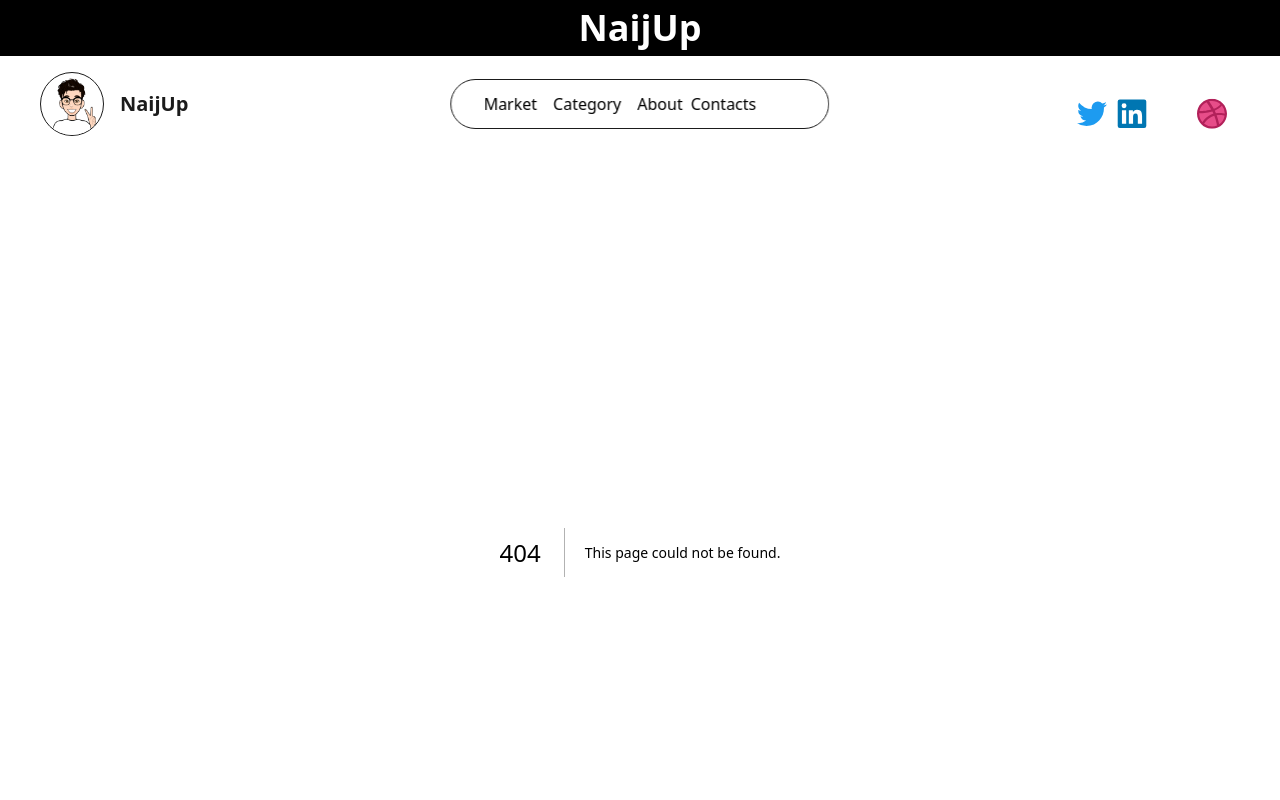
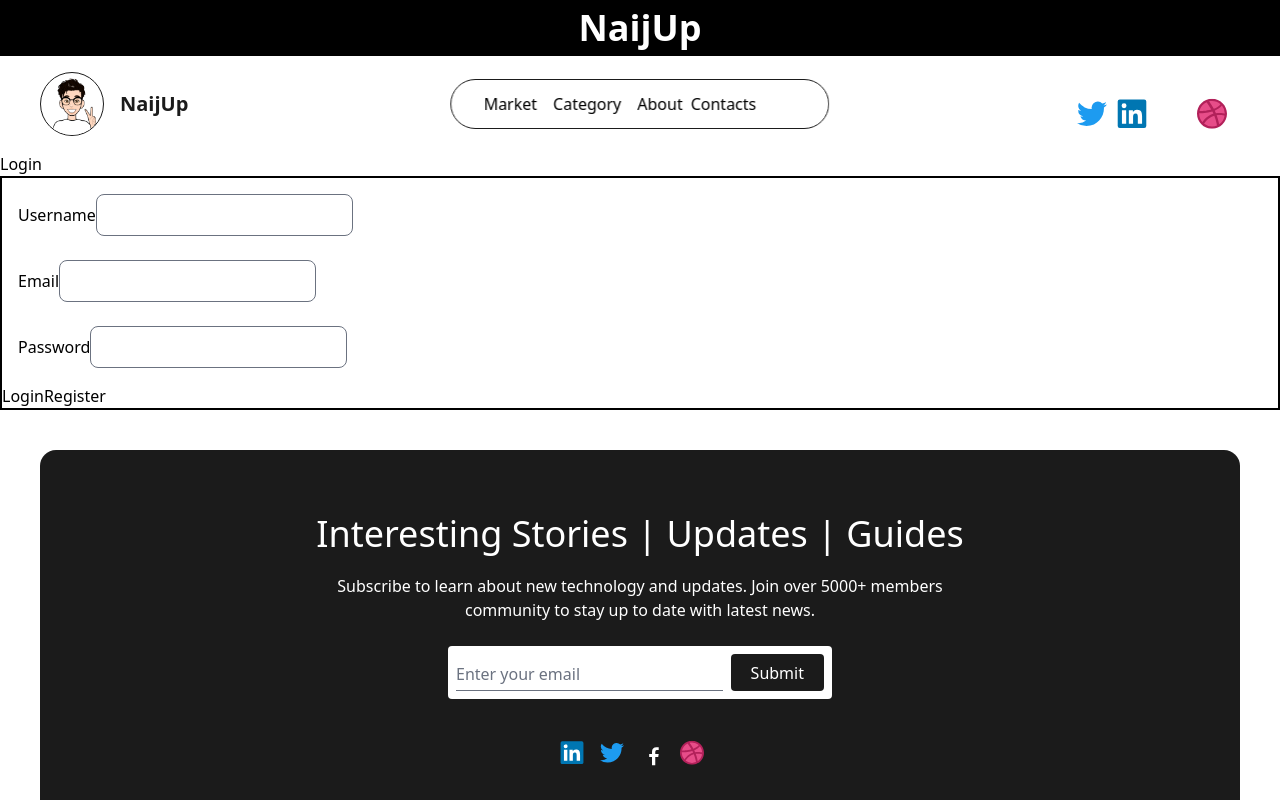
Before and after one commit to maoltech-ltd/naijup, a Next.js app: page /signin in a window 1280 px wide. Before the commit this address had no page. Shown: the top 800 px of the page. Built offline with nearby package versions, Linux system fonts and the light colour scheme.

Commit message:
myblog signup

```diff
--- a/src/app/(account)/signin.tsx/page.tsx
+++ b/src/app/(account)/signin/page.tsx
@@ -1,10 +1,9 @@
+"use client";
 import Link from 'next/link';
-import { useRouter } from 'next/router';
 import { useForm } from 'react-hook-form';
 import * as Yup from 'yup';
 
-const Login = () => {
-    const router = useRouter();
+const SignIn = () => {
 
     // form validation rules
     const validationSchema = Yup.object().shape({
@@ -12,13 +11,16 @@ const Login = () => {
         email: Yup.string().email().required('Email is required'),
         password: Yup.string().required('Password is required')
     });
-     const formOptions = validationSchema.validate();
 
-    // get functions to build form with useForm() hook
-    const { register, handleSubmit, formState } = useForm(formOptions);
-    const { errors } = formState;
+    const { register, handleSubmit, formState } = useForm();
+    const { errors}: any = formState;
 
-    function onSubmit(data: any) {
+    async function onSubmit(data: any) {
+        const {error}: any = await validationSchema.validate(data)
+        if(error){
+            console.log(error)
+        }
+
         console.log(data);
     }
 
@@ -27,27 +29,27 @@ const Login = () => {
             <div className="card">
                 <h4 className="card-header">Login</h4>
                 <div className="card-body">
-                    <form onSubmit={handleSubmit(onSubmit)}>
-                        <div className="form-group">
+                    <form onSubmit={handleSubmit(onSubmit)} className='border border-solid border-black border-2 content-center justify-center'>
+                        <div className="form-group p-2 m-2">
                             <label>Username</label>
-                            <input name="username" type="text" {...register('username')} className={`form-control ${errors.username ? 'is-invalid' : ''}`} />
+                            <input type="text" {...register('username')} className={`form-control ${errors.username ? 'is-invalid' : ''} rounded-lg`} />
                             <div className="invalid-feedback">{errors.username?.message}</div>
                         </div>
-                        <div className="form-group">
+                        <div className="form-group p-2 m-2">
                             <label>Email</label>
-                            <input name="email" type="text" {...register('email')} className={`form-control ${errors.email ? 'is-invalid' : ''}`} />
+                            <input type="text" {...register('email')} className={`form-control ${errors.email ? 'is-invalid' : ''} rounded-lg`} />
                             <div className="invalid-feedback">{errors.email?.message}</div>
                         </div>
-                        <div className="form-group">
+                        <div className="form-group p-2 m-2">
                             <label>Password</label>
-                            <input name="password" type="password" {...register('password')} className={`form-control ${errors.password ? 'is-invalid' : ''}`} />
+                            <input type="password" {...register('password')} className={`form-control ${errors.password ? 'is-invalid' : ''} rounded-lg`} />
                             <div className="invalid-feedback">{errors.password?.message}</div>
                         </div>
                         <button disabled={formState.isSubmitting} className="btn btn-primary">
                             {formState.isSubmitting && <span className="spinner-border spinner-border-sm mr-1"></span>}
                             Login
                         </button>
-                        <Link href="/register" className="btn btn-link">Register</Link>
+                        <Link href="/signup" className="btn btn-link">Register</Link>
                     </form>
                 </div>
             </div>
@@ -55,4 +57,4 @@ const Login = () => {
     );
 }
 
-export default Login;
+export default SignIn;
--- /dev/null
+++ b/src/app/(account)/signup/page.tsx
@@ -0,0 +1,13 @@
+
+import React from 'react'
+import PropTypes from 'prop-types'
+
+const SignUp = () => {
+  return (
+    <div>SignUp</div>
+  )
+}
+
+SignUp.propTypes = {}
+
+export default SignUp
--- a/tsconfig.json
+++ b/tsconfig.json
@@ -21,6 +21,6 @@
       "@/*": ["./*"]
     }
   },
-  "include": ["next-env.d.ts", "**/*.ts", "**/*.tsx", ".next/types/**/*.ts", "src/app/components/Footer"],
+  "include": ["next-env.d.ts", "**/*.ts", "**/*.tsx", ".next/types/**/*.ts", "src/app/components/Footer", "src/app/(account)/signin", "src/app/(account)/signup"],
   "exclude": ["node_modules"]
 }
```
